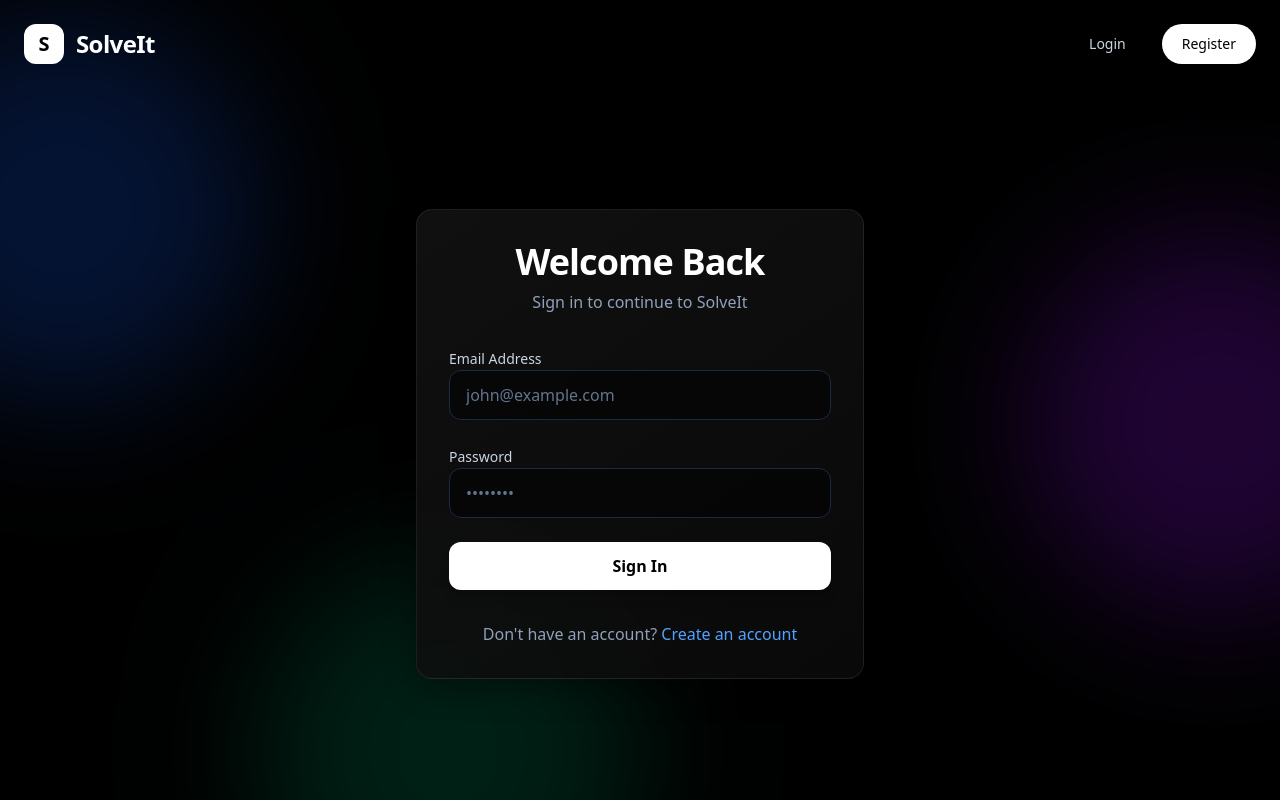
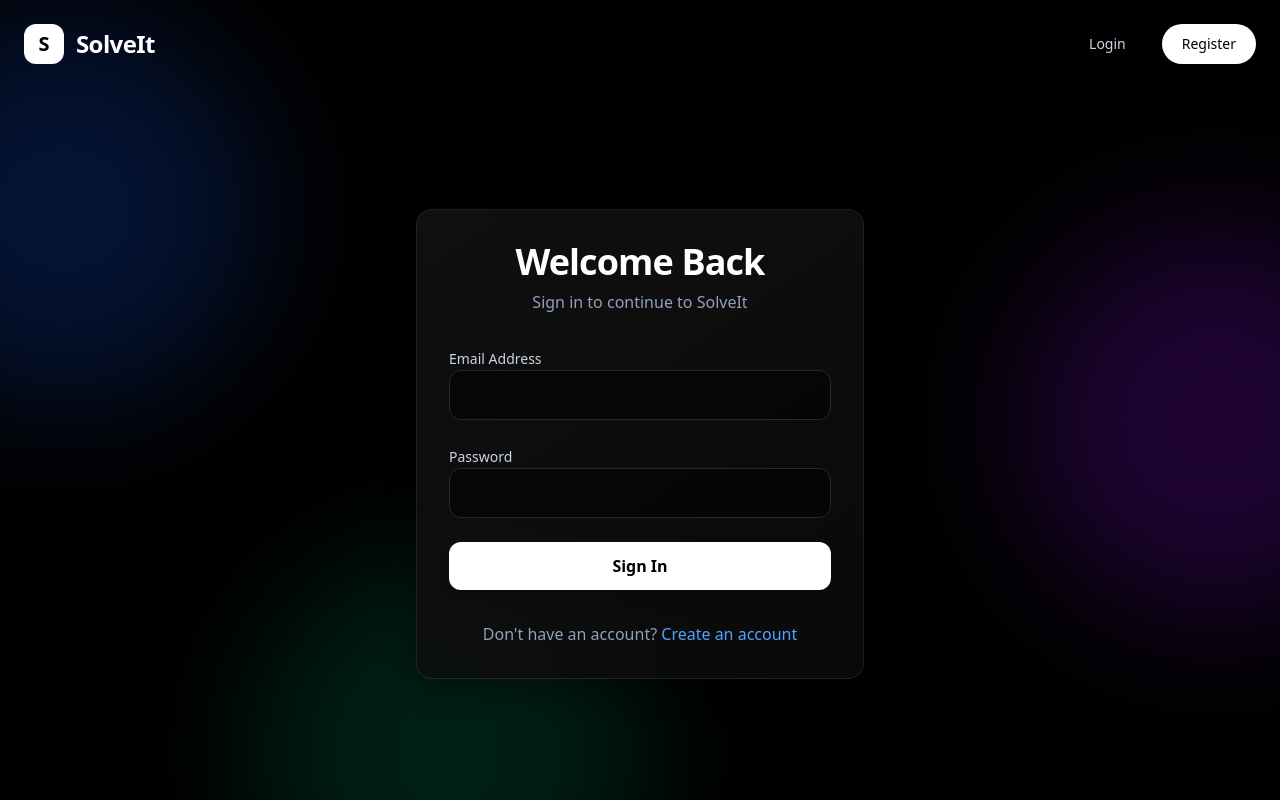
Before and after one commit to Aruveer/OnlineJudge, a React (Vite) app in the folder frontend/: page /login in a window 1280 px wide. Built offline with nearby package versions, Linux system fonts and the light colour scheme; no server answers.

Commit message:
style: remove placeholders from auth forms

```diff
--- a/frontend/src/pages/Login.jsx
+++ b/frontend/src/pages/Login.jsx
@@ -90,7 +90,6 @@ const Login = () => {
               onChange={onChange}
               required
               className="w-full px-4 py-3 rounded-xl bg-black/50 border border-slate-800 text-white placeholder-slate-500 focus:outline-none focus:ring-2 focus:ring-white/20 focus:border-slate-500 transition duration-200"
-              placeholder="john@example.com"
             />
           </div>
 
@@ -103,7 +102,6 @@ const Login = () => {
               onChange={onChange}
               required
               className="w-full px-4 py-3 rounded-xl bg-black/50 border border-slate-800 text-white placeholder-slate-500 focus:outline-none focus:ring-2 focus:ring-white/20 focus:border-slate-500 transition duration-200"
-              placeholder="••••••••"
             />
           </div>
 
--- a/frontend/src/pages/Register.jsx
+++ b/frontend/src/pages/Register.jsx
@@ -99,7 +99,6 @@ const Register = () => {
                 onChange={onChange}
                 required
                 className="w-full px-3 py-2.5 rounded-xl bg-black/50 border border-slate-800 text-white placeholder-slate-500 focus:outline-none focus:ring-2 focus:ring-white/20 focus:border-slate-500 transition text-sm"
-                placeholder="First Name"
               />
             </div>
             <div className="space-y-1">
@@ -111,7 +110,6 @@ const Register = () => {
                 onChange={onChange}
                 required
                 className="w-full px-3 py-2.5 rounded-xl bg-black/50 border border-slate-800 text-white placeholder-slate-500 focus:outline-none focus:ring-2 focus:ring-white/20 focus:border-slate-500 transition text-sm"
-                placeholder="Last Name"
               />
             </div>
           </div>
```
